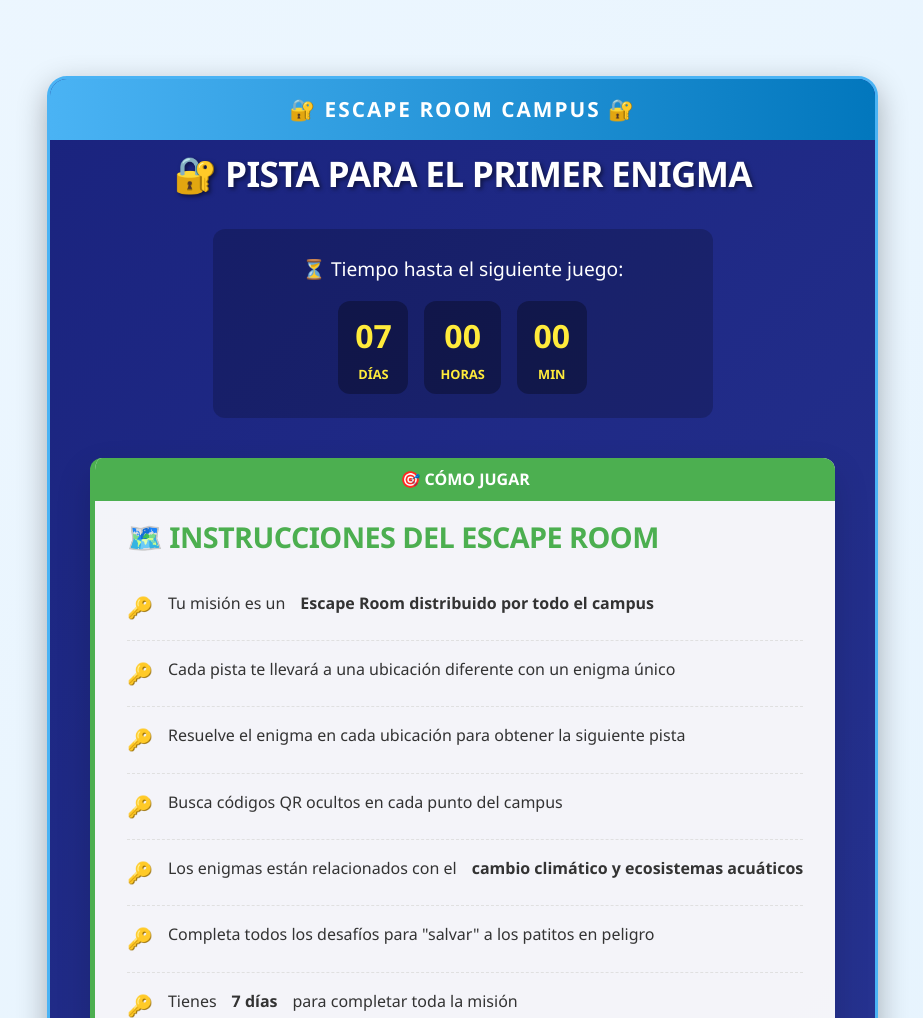
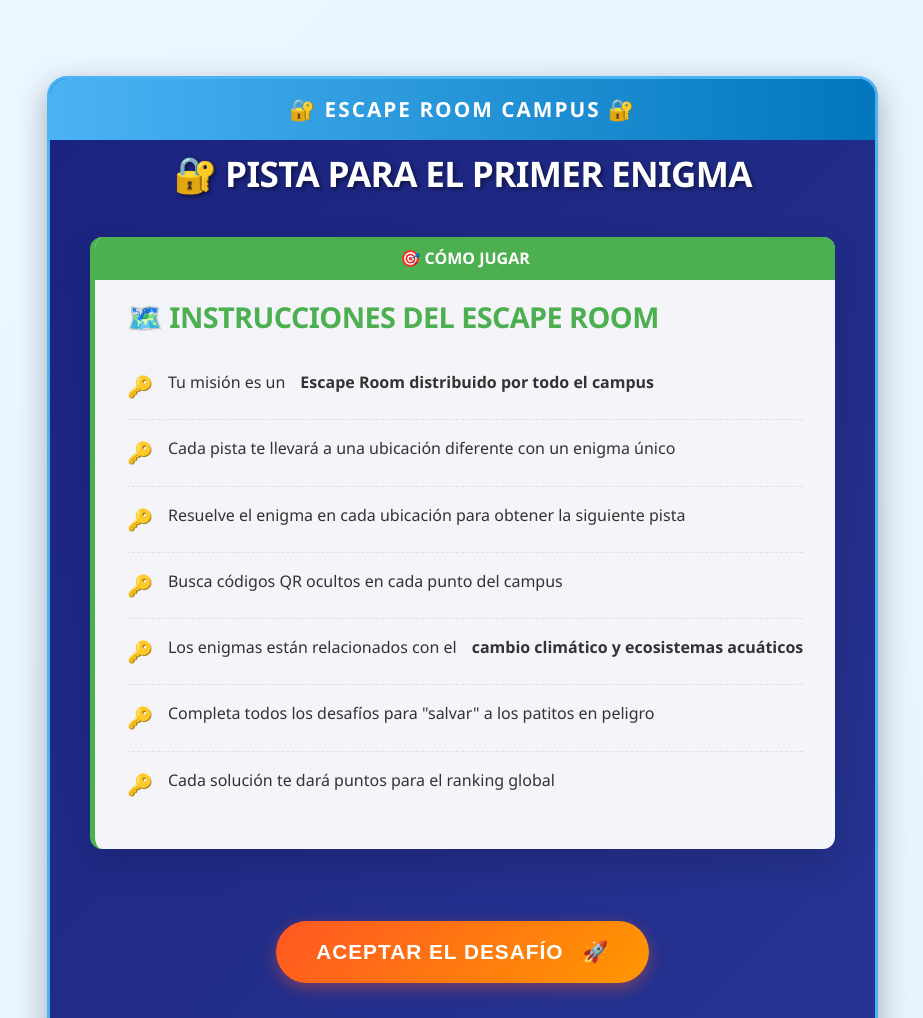
Before and after one commit to alexpunzi/patitos-en-peligro, a plain HTML site: page intro.html in a window 1280 px wide. Shown: the part 1379-2397 px from the top of the page, without its empty margins (177-1100 px from the left). Drawn offline with Linux system fonts and the light colour scheme.

Commit message:
Update intro.html

```diff
--- a/intro.html
+++ b/intro.html
@@ -344,38 +344,6 @@
             50% { transform: translateY(-3px); }
         }
 
-        /* Countdown timer */
-        .countdown-container {
-            background: rgba(0, 0, 0, 0.2);
-            border-radius: var(--border-radius);
-            padding: 1.5rem;
-            margin: 2rem auto;
-            max-width: 500px;
-            text-align: center;
-        }
-
-        .countdown-title {
-            color: white;
-            margin-bottom: 1rem;
-            font-size: 1.2rem;
-        }
-
-        .countdown-timer {
-            display: flex;
-            justify-content: center;
-            gap: 1rem;
-            font-size: 2rem;
-            font-weight: bold;
-            color: #ffeb3b;
-        }
-
-        .countdown-unit {
-            background: rgba(0, 0, 0, 0.3);
-            padding: 0.5rem 1rem;
-            border-radius: var(--border-radius);
-            min-width: 70px;
-        }
-
         /* Mensaje de bienvenida */
         .welcome-message {
             font-size: 1.5rem;
@@ -483,10 +451,6 @@
             .mystery-line {
                 font-size: 1.2rem;
             }
-
-            .countdown-timer {
-                font-size: 1.5rem;
-            }
         }
     </style>
 </head>
@@ -548,25 +512,6 @@
                 <div class="game-hint-container fade-in-up">
                     <h2 class="game-hint-title">🔐 PISTA PARA EL PRIMER ENIGMA</h2>
 
-                    <!-- Countdown timer -->
-                    <div class="countdown-container">
-                        <div class="countdown-title">⏳ Tiempo hasta el siguiente juego:</div>
-                        <div class="countdown-timer">
-                            <div class="countdown-unit">
-                                <span id="days">07</span>
-                                <div style="font-size: 0.8rem;">DÍAS</div>
-                            </div>
-                            <div class="countdown-unit">
-                                <span id="hours">23</span>
-                                <div style="font-size: 0.8rem;">HORAS</div>
-                            </div>
-                            <div class="countdown-unit">
-                                <span id="minutes">59</span>
-                                <div style="font-size: 0.8rem;">MIN</div>
-                            </div>
-                        </div>
-                    </div>
-
                     <div class="game-hint-content">
                         <!-- Información de la ubicación ENIGMÁTICA -->
                         <div class="location-info">
@@ -620,7 +565,6 @@
                                 <li>Busca códigos QR ocultos en cada punto del campus</li>
                                 <li>Los enigmas están relacionados con el <strong>cambio climático y ecosistemas acuáticos</strong></li>
                                 <li>Completa todos los desafíos para "salvar" a los patitos en peligro</li>
-                                <li>Tienes <strong>7 días</strong> para completar toda la misión</li>
                                 <li>Cada solución te dará puntos para el ranking global</li>
                             </ul>
                         </div>
@@ -632,7 +576,7 @@
                             ACEPTAR EL DESAFÍO
                         </button>
                         <p style="color: rgba(255, 255, 255, 0.8); margin-top: 1rem; font-size: 0.9rem;">
-                            ⚠️ Una vez que comiences, el contador iniciará. ¡Prepárate para la aventura!
+                            ¡Prepárate para la aventura!
                         </p>
                     </div>
                 </div>
@@ -727,34 +671,6 @@
             }, 2000);
         }
 
-        // Contador regresivo de 7 días
-        function updateCountdown() {
-            const targetDate = new Date();
-            targetDate.setDate(targetDate.getDate() + 7); // 7 días desde ahora
-
-            function update() {
-                const now = new Date();
-                const difference = targetDate - now;
-
-                if (difference > 0) {
-                    const days = Math.floor(difference / (1000 * 60 * 60 * 24));
-                    const hours = Math.floor((difference % (1000 * 60 * 60 * 24)) / (1000 * 60 * 60));
-                    const minutes = Math.floor((difference % (1000 * 60 * 60)) / (1000 * 60));
-
-                    document.getElementById('days').textContent = days.toString().padStart(2, '0');
-                    document.getElementById('hours').textContent = hours.toString().padStart(2, '0');
-                    document.getElementById('minutes').textContent = minutes.toString().padStart(2, '0');
-                } else {
-                    // Tiempo terminado
-                    document.querySelector('.countdown-timer').innerHTML =
-                        '<div style="color: #ff5252; font-size: 1.5rem;">⏰ TIEMPO AGOTADO</div>';
-                }
-            }
-
-            update();
-            setInterval(update, 60000); // Actualizar cada minuto
-        }
-
         // Función para mostrar notificaciones
         function mostrarNotificacion(mensaje, tipo = 'success') {
             // Crear elemento de notificación
@@ -832,9 +748,6 @@
 
         // Animaciones al cargar la página
         document.addEventListener('DOMContentLoaded', function() {
-            // Iniciar contador regresivo
-            updateCountdown();
-
             // Configuración del Intersection Observer para animaciones
             const observerOptions = {
                 threshold: 0.1,
```
